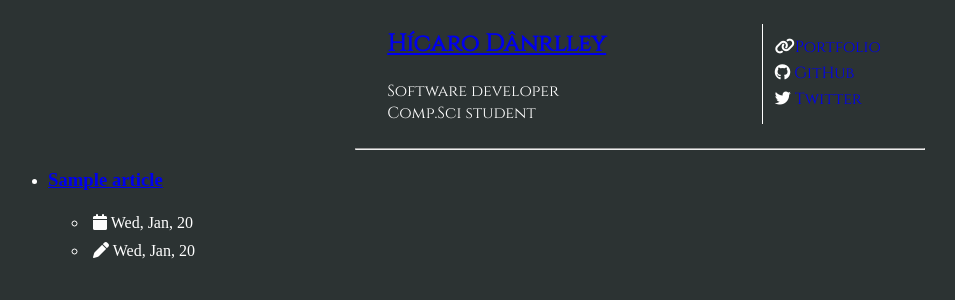
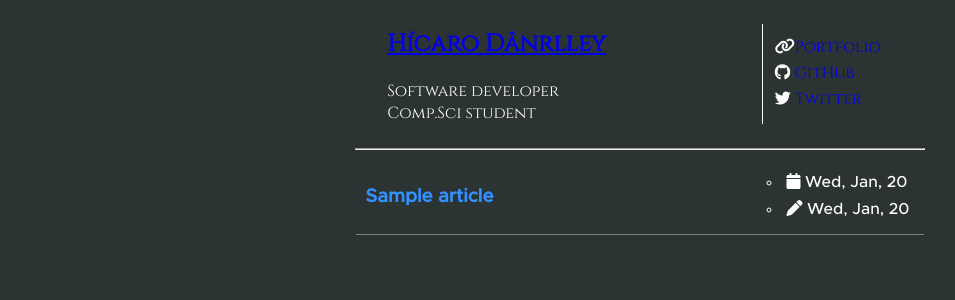
Before and after one commit to HicaroD/HicaroTech, a Django app: page / in a window 1280 px wide. Shown: the top 300 px of the page, without its empty margins (0-955 px from the left). Run offline with Django 4.2, Linux system fonts and the light colour scheme; tables that the repository leaves empty hold one stand-in row (values such as "Sample post"); some libraries are stand-ins or nearby versions.

Commit message:
[Content] Improving class names

```diff
--- a/blog/articles/templates/homepage.html
+++ b/blog/articles/templates/homepage.html
@@ -1,9 +1,9 @@
 {% extends 'index.html' %}
 
 {% block content %}
-    <ul class="articles">
+    <ul class="article-list">
         {% for article in object_list %}
-        <li class="article">
+        <li class="article-item">
             <div class="name">
                 <h3><a href="{{ article.get_absolute_url }}">{{article.name}}</a></h3>
             </div>
```
